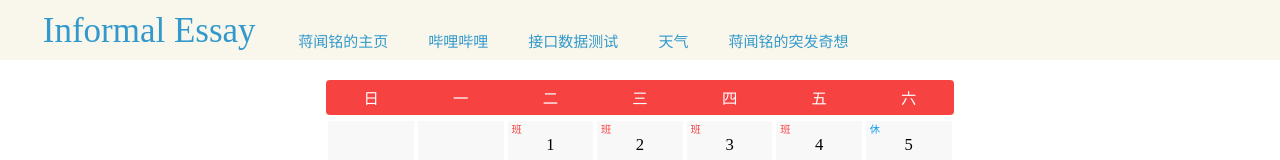
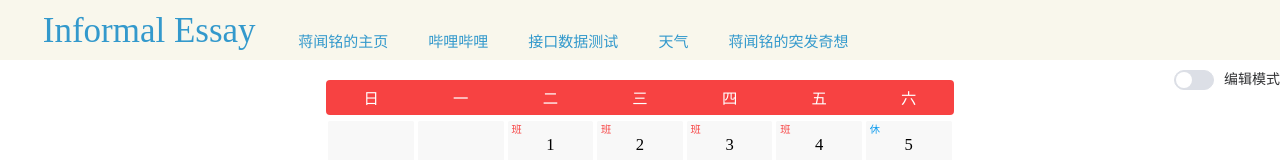
Before and after one commit to northerlyStar/timetable, a Vue app: page /#/whim/calendar in a window 1280 px wide. Shown: the top 160 px of the page. Built offline with nearby package versions, Linux system fonts and the light colour scheme.

Commit message:
按钮切换编辑日历

```diff
--- a/src/whim/calendar.vue
+++ b/src/whim/calendar.vue
@@ -1,5 +1,11 @@
 <template>
   <div>
+    <div class="eidt_switch">
+      <el-switch
+        v-model="calendarConfig.isEdit"
+        active-text="编辑模式"
+      ></el-switch>
+    </div>
     <!-- 日历主体 -->
     <div class="calendar">
       <!-- 日历表头 -->
@@ -237,8 +243,6 @@ export default {
   mounted() {
     // 查询本地是否有日历的配置缓存
     this.checkCalendarConfigStorage();
-    // 获取参数，判断是否为编辑模式
-    this.getUrlQuery();
     let that = this;
     that.setFontSize();
     window.onresize = () => {
@@ -258,12 +262,6 @@ export default {
         this.calendarConfig = config;
       } else {
         return false;
-      }
-    },
-    // 获取url中的参数，判断是否为编辑模式
-    getUrlQuery() {
-      if (this.$route.query.edit === "true") {
-        this.calendarConfig.isEdit = true;
       }
     },
     // 重置日历配置
@@ -473,6 +471,12 @@ export default {
   overflow: hidden;
 }
 
+.eidt_switch {
+  position: absolute;
+  right: 0;
+  top: 70px;
+}
+
 .border {
   position: relative;
   width: 100%;
```
